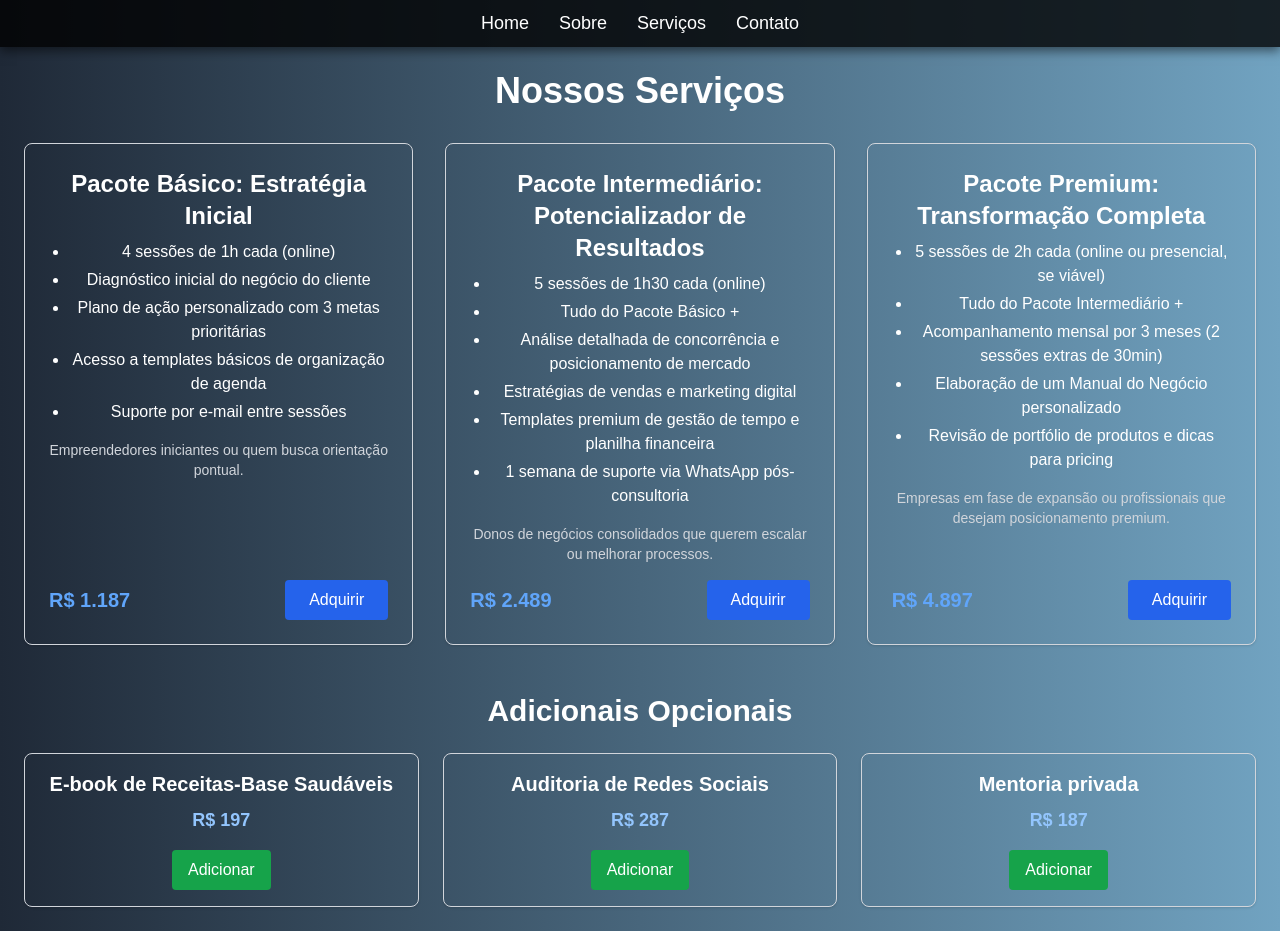
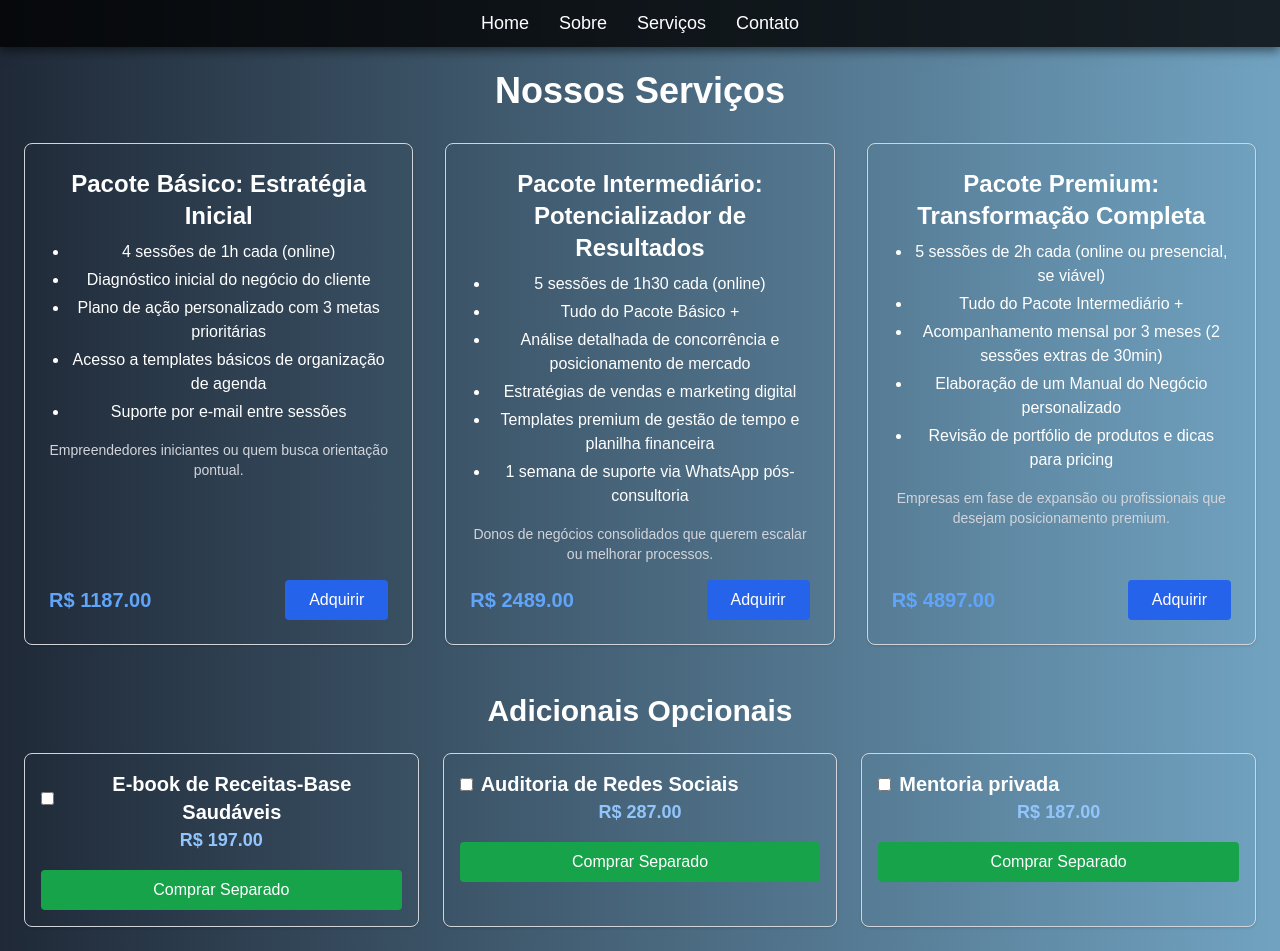
Before and after one commit to dlucioyauh/ionkod-website, a Next.js app: page /servicos/consultorias/pacotes in a window 1280 px wide. Built offline with nearby package versions, Linux system fonts and the light colour scheme.

Commit message:
Adicionando checkbox de opcionais

```diff
--- /dev/null
+++ b/pages/api/create-checkout-preference.ts
@@ -0,0 +1,16 @@
+import { NextApiRequest, NextApiResponse } from "next";
+
+export default async function handler(req: NextApiRequest, res: NextApiResponse) {
+  if (req.method !== "POST") {
+    res.setHeader("Allow", "POST");
+    return res.status(405).end("Método não permitido");
+  }
+
+  const { amount } = req.body;
+
+  // Aqui você deve integrar com a API do Mercado Pago para criar a preferência de pagamento.
+  // O código abaixo é apenas uma simulação de resposta.
+  const init_point = `https://www.mercadopago.com/checkout?pref_id=EXEMPLO_${amount}`;
+
+  return res.status(200).json({ init_point });
+}
--- a/pages/api/mercado-pago.ts
+++ b/pages/api/mercado-pago.ts
@@ -3,7 +3,7 @@ import axios from 'axios';
 
 // Define o tipo da resposta da API do Mercado Pago
 interface MercadoPagoResponse {
-  id: string;
+  init_point: string;
 }
 
 export default async function handler(req: NextApiRequest, res: NextApiResponse) {
@@ -54,7 +54,8 @@ export default async function handler(req: NextApiRequest, res: NextApiResponse)
       }
     );
 
-    res.status(200).json({ id: response.data.id });
+    // Retorna o link de pagamento (init_point)
+    res.status(200).json({ init_point: response.data.init_point });
   } catch (error: any) {
     console.error('Erro ao criar preferência de pagamento:', error.response?.data || error.message);
     res.status(500).json({ error: 'Erro ao processar o pagamento' });
--- a/src/app/servicos/consultorias/pacotes/page.tsx
+++ b/src/app/servicos/consultorias/pacotes/page.tsx
@@ -3,13 +3,14 @@
 import { useState } from "react";
 
 const ServiceOptions = () => {
-  const [selectedOptions, setSelectedOptions] = useState([]);
+  const [loading, setLoading] = useState(false);
+  const [selectedPackage, setSelectedPackage] = useState<string | null>(null);
+  const [selectedExtras, setSelectedExtras] = useState<{ [key: string]: boolean }>({});
 
   const services = [
     {
       title: "Pacote Básico: Estratégia Inicial",
-      price: "R$ 1.187",
-      checkoutUrl: "https://www.mercadopago.com/checkout?amount=1187",
+      price: 118700, // R$ 1,19 em centavos
       description: [
         "4 sessões de 1h cada (online)",
         "Diagnóstico inicial do negócio do cliente",
@@ -21,8 +22,7 @@ const ServiceOptions = () => {
     },
     {
       title: "Pacote Intermediário: Potencializador de Resultados",
-      price: "R$ 2.489",
-      checkoutUrl: "https://www.mercadopago.com/checkout?amount=2489",
+      price: 248900, // R$ 2,49 em centavos
       description: [
         "5 sessões de 1h30 cada (online)",
         "Tudo do Pacote Básico +",
@@ -35,8 +35,7 @@ const ServiceOptions = () => {
     },
     {
       title: "Pacote Premium: Transformação Completa",
-      price: "R$ 4.897",
-      checkoutUrl: "https://www.mercadopago.com/checkout?amount=4897",
+      price: 489700, // R$ 4,90 em centavos
       description: [
         "5 sessões de 2h cada (online ou presencial, se viável)",
         "Tudo do Pacote Intermediário +",
@@ -49,70 +48,124 @@ const ServiceOptions = () => {
   ];
 
   const optionalExtras = [
-    { name: "E-book de Receitas-Base Saudáveis", price: "R$ 197" },
-    { name: "Auditoria de Redes Sociais", price: "R$ 287" },
-    { name: "Mentoria privada", price: "R$ 187" },
+    { name: "E-book de Receitas-Base Saudáveis", price: 19700 }, // R$ 1,97 em centavos
+    { name: "Auditoria de Redes Sociais", price: 28700 }, // R$ 2,87 em centavos
+    { name: "Mentoria privada", price: 18700 }, // R$ 1,87 em centavos
   ];
 
+  const handleCheckout = async (amount: number, pacote: string) => {
+    setLoading(true);
+    try {
+      const selectedExtrasTotal = Object.keys(selectedExtras)
+        .filter(key => selectedExtras[key])
+        .reduce((total, key) => {
+          const extra = optionalExtras.find(extra => extra.name === key);
+          return total + (extra ? extra.price : 0);
+        }, 0);
+
+      // Fazendo a requisição para a API do Mercado Pago
+      const res = await fetch("/api/mercado-pago", {
+        method: "POST",
+        headers: { "Content-Type": "application/json" },
+        body: JSON.stringify({
+          pacote,
+          valor: (amount + selectedExtrasTotal) / 100, // Convertendo para reais
+        }),
+      });
+
+      const data = await res.json();
+      if (data.init_point) {
+        window.location.href = data.init_point; // Redireciona para o Mercado Pago
+      }
+    } catch (error) {
+      console.error("Erro no checkout:", error);
+    }
+    setLoading(false);
+  };
+
+  const toggleExtra = (extraName: string) => {
+    setSelectedExtras(prevState => ({
+      ...prevState,
+      [extraName]: !prevState[extraName],
+    }));
+  };
+
   return (
-    <div className="container mx-auto p-6 font-sans text-white">
-      <h2 className="text-4xl font-bold text-center mb-8">
-        Nossos Serviços
-      </h2>
+    <div className="container mx-auto p-6 font-sans text-[#FFFF]">
+      <h2 className="text-4xl font-bold text-center mb-8">Nossos Serviços</h2>
       <div className="grid md:grid-cols-3 gap-8">
         {services.map((service, index) => (
           <div
             key={index}
             className="flex flex-col border border-gray-300 p-6 rounded-lg shadow hover:shadow-lg transition"
           >
-            <h3 className="text-2xl font-semibold mb-2">
-              {service.title}
-            </h3>
+            <h3 className="text-2xl font-semibold mb-2">{service.title}</h3>
             <ul className="list-disc pl-5 space-y-1 mb-4">
-              {service.description.map((item, i) => (
+              {service.description?.map((item, i) => (
                 <li key={i}>{item}</li>
               ))}
             </ul>
             <p className="text-sm text-gray-300 mb-4">{service.audience}</p>
             <div className="mt-auto flex justify-between items-center">
               <p className="text-xl font-bold text-blue-400">
-                {service.price}
+                R$ {(parseInt(service.price.toString()) / 100).toFixed(2)}
               </p>
-              <a
-                href={service.checkoutUrl}
+              <button
+                onClick={() => {
+                  setSelectedPackage(service.title);
+                  handleCheckout(parseInt(service.price.toString()), service.title);
+                }}
                 className="bg-blue-600 text-white py-2 px-6 rounded hover:bg-blue-700 transition"
+                disabled={loading}
               >
-                Adquirir
-              </a>
+                {loading ? "Carregando..." : "Adquirir"}
+              </button>
             </div>
           </div>
         ))}
       </div>
 
-      <h3 className="text-3xl font-bold mt-12 text-center mb-6">
-        Adicionais Opcionais
-      </h3>
+      <h3 className="text-3xl font-bold mt-12 text-center mb-6">Adicionais Opcionais</h3>
       <div className="grid md:grid-cols-3 gap-6">
         {optionalExtras.map((extra, index) => (
           <div
             key={index}
             className="flex flex-col border border-gray-300 p-4 rounded-lg shadow hover:shadow-md transition"
           >
-            <p className="text-xl font-semibold mb-2">{extra.name}</p>
+            <div className="flex items-center">
+              <input
+                type="checkbox"
+                checked={selectedExtras?.[extra.name] || false}
+                onChange={() => toggleExtra(extra.name)}
+                className="mr-2"
+              />
+              <p className="text-xl font-semibold">{extra.name}</p>
+            </div>
             <p className="text-blue-300 font-bold text-lg mb-4">
-              {extra.price}
+              R$ {(extra.price / 100).toFixed(2)}
             </p>
-            <div className="mt-auto flex justify-center">
-              <a
-                href="https://www.mercadopago.com/checkout"
-                className="bg-green-600 text-white py-2 px-4 rounded hover:bg-green-700 transition"
-              >
-                Adicionar
-              </a>
-            </div>
+            <button
+              onClick={() => handleCheckout(extra.price, extra.name)}
+              className="bg-green-600 text-white py-2 px-6 rounded hover:bg-green-700 transition"
+              disabled={loading}
+            >
+              {loading ? "Carregando..." : "Comprar Separado"}
+            </button>
           </div>
         ))}
       </div>
+
+      {selectedPackage && (
+        <div className="mt-8 text-center">
+          <button
+            onClick={() => handleCheckout(0, selectedPackage)}
+            className="bg-green-600 text-white py-2 px-6 rounded hover:bg-green-700 transition"
+            disabled={loading}
+          >
+            {loading ? "Carregando..." : "Finalizar Compra"}
+          </button>
+        </div>
+      )}
     </div>
   );
 };
```
